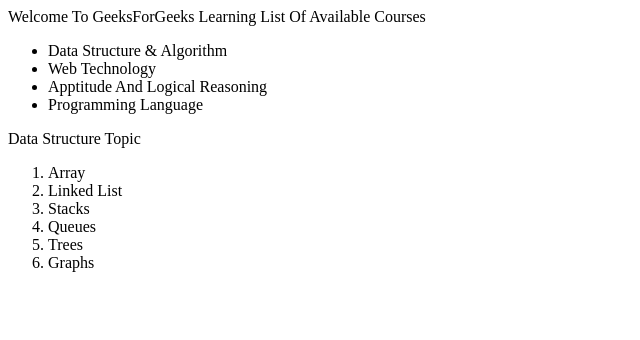
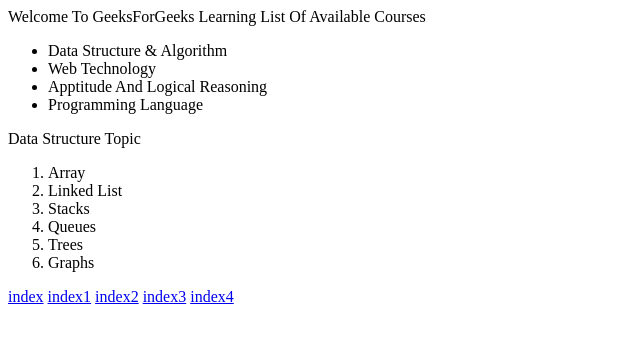
Before and after one commit to Zobia-hub/list-1, a plain HTML site: page index.html in a window 1280 px wide. Shown: the whole page, without its empty margins (0-640 px from the left). Drawn offline with Linux system fonts and the light colour scheme.

Commit message:
Update index.html

```diff
--- a/index.html
+++ b/index.html
@@ -19,3 +19,8 @@ Data Structure Topic
 <li>Trees</li>
 <li>Graphs</li>
 </ol>
+<a href="index.html">index</a>
+<a href="index1.html">index1</a>
+<a href="index2.html">index2</a>
+<a href="index3.html">index3</a>
+<a href="index4.html">index4</a>
```
